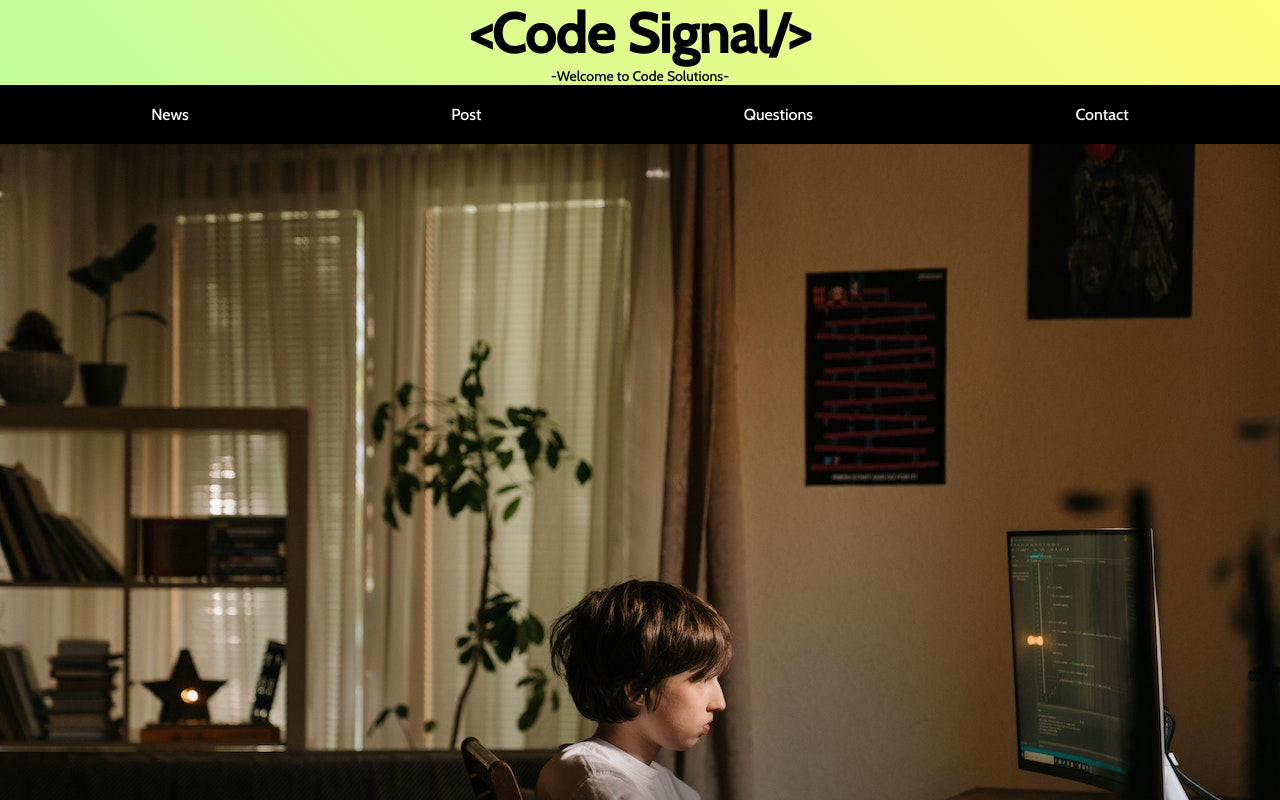
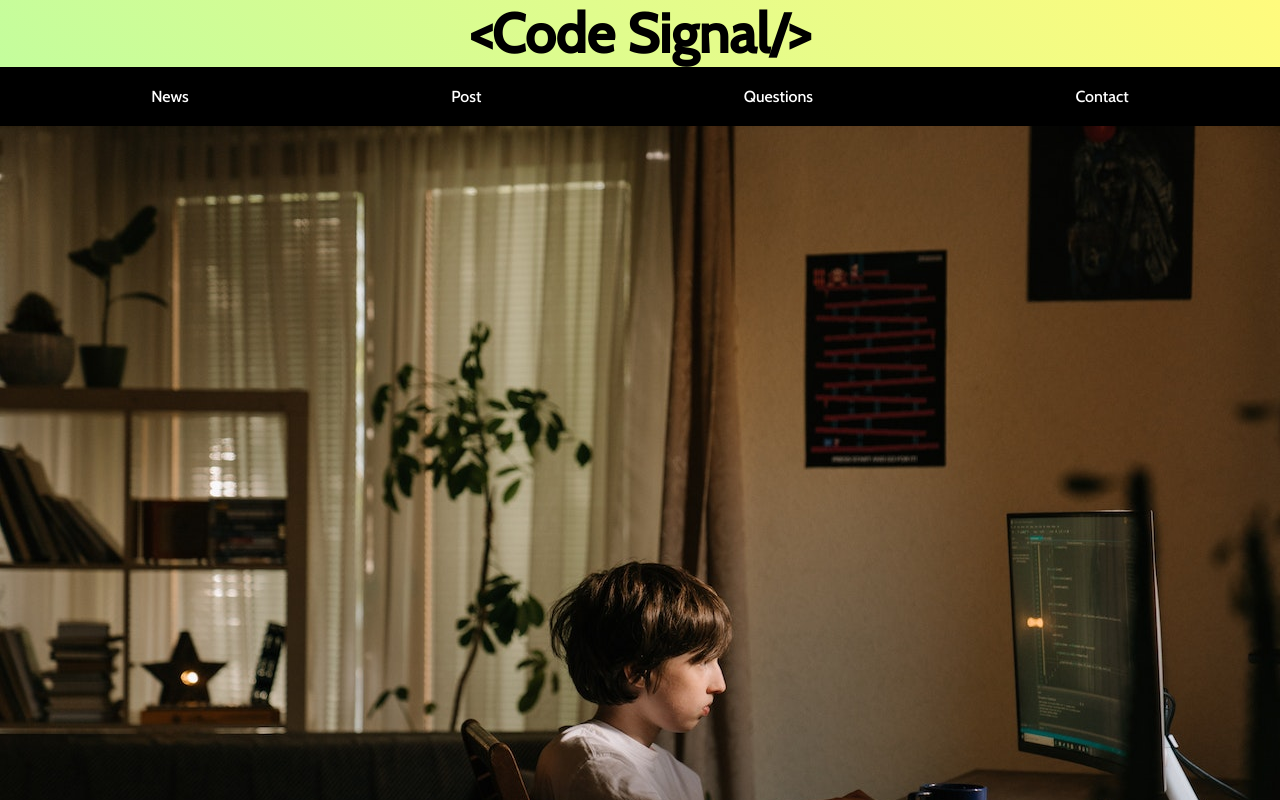
Before and after one commit to Agusdigiam/Code-Signal, a React (Vite) app: page / in a window 1280 px wide. Shown: the top 800 px of the page. Built offline with nearby package versions, Linux system fonts and the light colour scheme; no server answers.

Commit message:
feat: use api component

```diff
--- a/src/App.jsx
+++ b/src/App.jsx
@@ -1,21 +1,31 @@
-import React from 'react'
-
+import React, { useState } from 'react';
+import { ApiGetCoin } from './api';
 
 function App(props) {
-  const newTittle = "<Code Signal/>";
+  const [apiData, setApiData] = useState('');
+  const newTittle = '<Code Signal/>';
+  ApiGetCoin().then((res) => setApiData(res.data));
 
   return (
     <>
-    <h1 className='main-Tittle'>{newTittle}</h1>
-    <p className='main-Subtitle'>-Welcome to Code Solutions-</p>
-    <ul className='main-Nav'>
-     <li><a href="#news">News</a></li>
-     <li><a href="#">Post</a></li>
-     <li><a href="#">Questions</a></li>
-     <li><a href="https://github.com/agusdigiam">Contact</a></li>
-    </ul>
+      <h1 className="main-Tittle">{newTittle}</h1>
+      <p className="main-Subtitle">{apiData.msg}</p>
+      <ul className="main-Nav">
+        <li>
+          <a href="#news">News</a>
+        </li>
+        <li>
+          <a href="#">Post</a>
+        </li>
+        <li>
+          <a href="#">Questions</a>
+        </li>
+        <li>
+          <a href="https://github.com/agusdigiam">Contact</a>
+        </li>
+      </ul>
     </>
-  )
+  );
 }
 
-export default App
+export default App;
```
